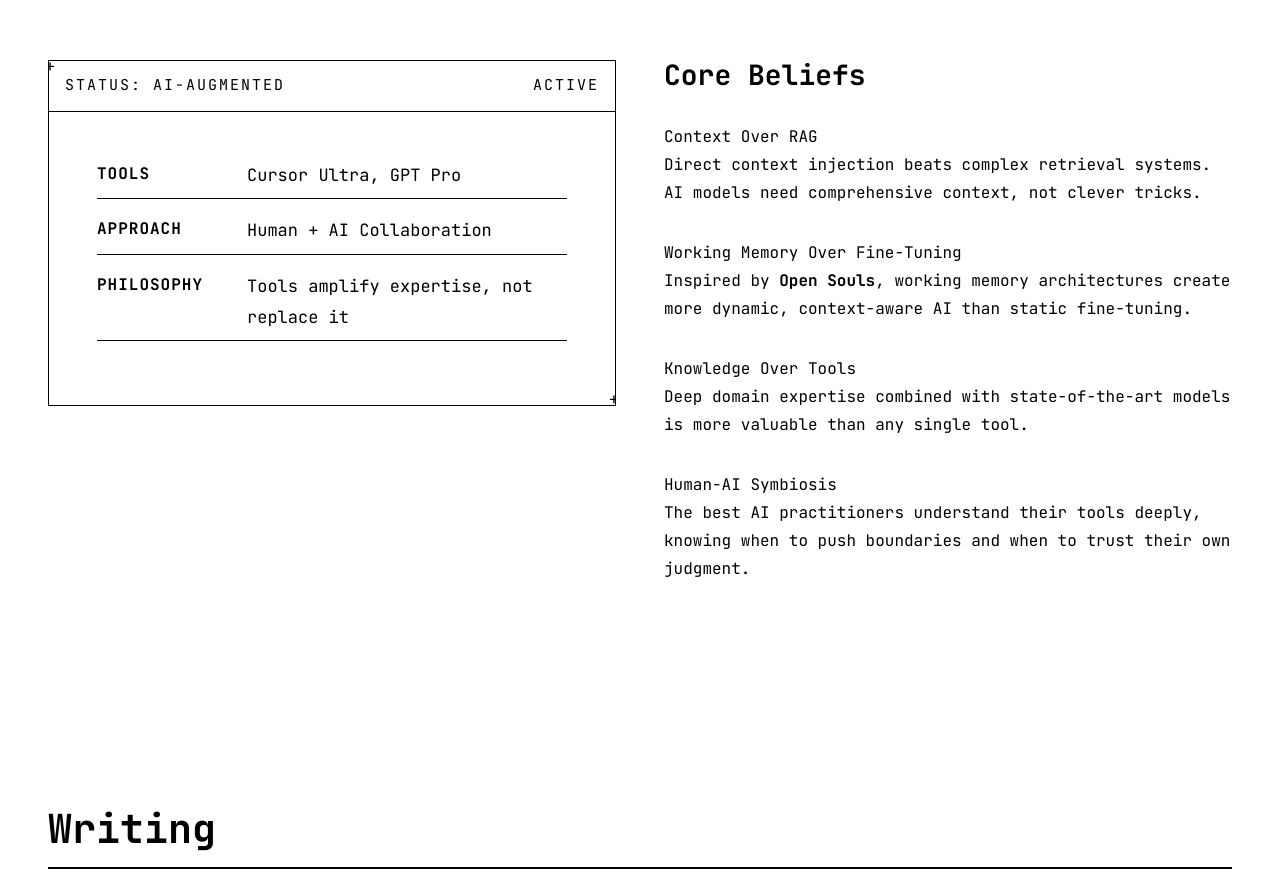
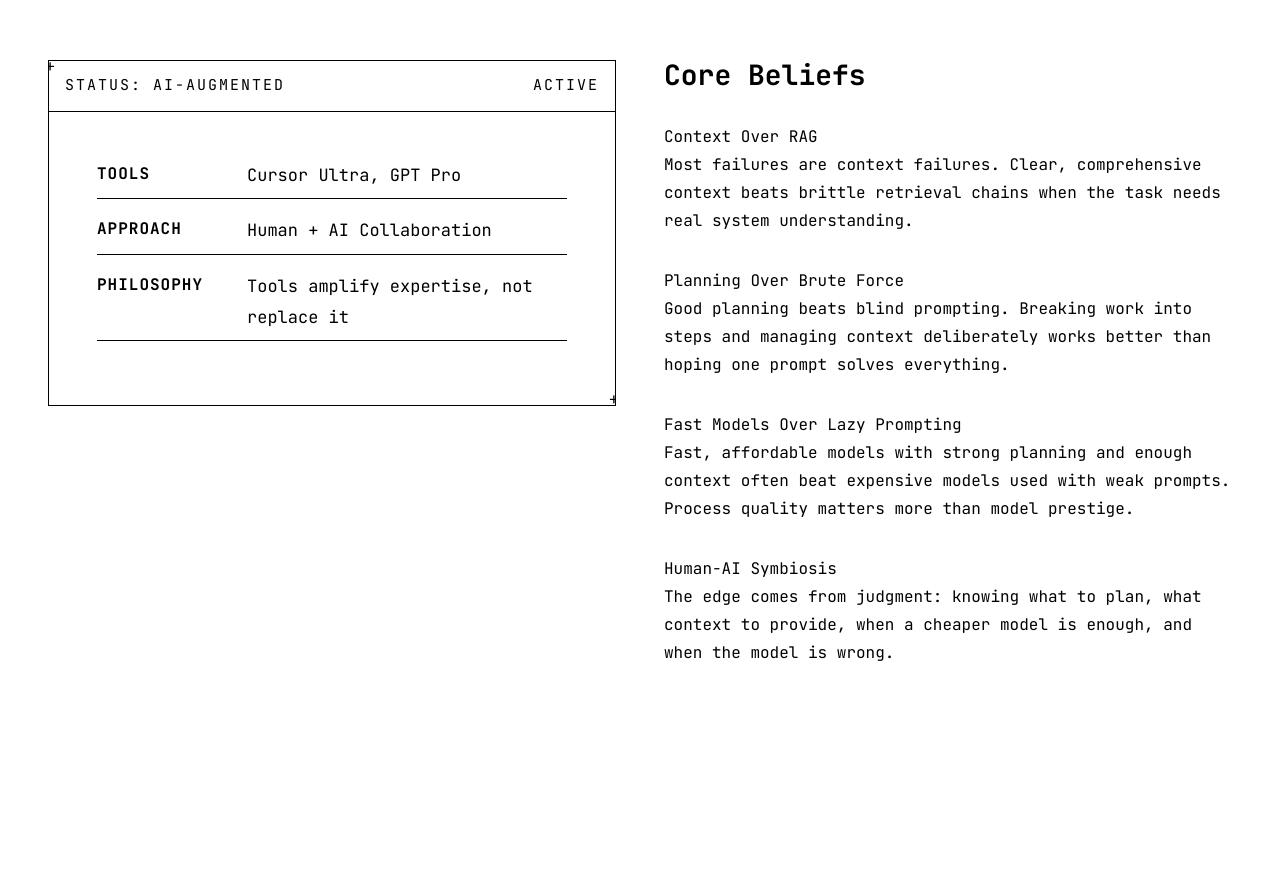
Before and after one commit to SeloSlav/my-resume, a Next.js app: page / in a window 1280 px wide. Shown: the part 5580-6473 px from the top of the page. Built offline with nearby package versions, Linux system fonts and the light colour scheme.

Commit message:
refactor content descriptions and update belief display logic in Home component

```diff
--- a/app/config/content.ts
+++ b/app/config/content.ts
@@ -479,28 +479,28 @@ export const content = {
             simple: "Context Over RAG"
           },
           description: {
-            tech: "File search and direct context injection beats RAG architectures. LLMs need massive amounts of CONTEXT, not clever retrieval tricks.",
-            simple: "Direct context injection beats complex retrieval systems. AI models need comprehensive context, not clever tricks."
+            tech: "Most failures are context failures. Bigger, cleaner context windows beat brittle retrieval chains when the task actually requires system-level understanding.",
+            simple: "Most failures are context failures. Clear, comprehensive context beats brittle retrieval chains when the task needs real system understanding."
           }
         },
         {
           title: {
-            tech: "> WORKING_MEMORY > FINE_TUNING",
-            simple: "Working Memory Over Fine-Tuning"
+            tech: "> PLANNING > BRUTE_FORCE",
+            simple: "Planning Over Brute Force"
           },
           description: {
-            tech: "Inspired by Open Souls, working memory architectures create more dynamic, context-aware AI than static fine-tuning.",
-            simple: "Working memory architectures create more dynamic, context-aware AI than static fine-tuning."
+            tech: "Good planning beats blind prompting. Breaking work into steps, defining constraints, and managing context deliberately produces better results than hoping a single prompt will reason its way through.",
+            simple: "Good planning beats blind prompting. Breaking work into steps and managing context deliberately works better than hoping one prompt solves everything."
           }
         },
         {
           title: {
-            tech: "> KNOWLEDGE > TOOLS",
-            simple: "Knowledge Over Tools"
+            tech: "> FAST_MODELS > LAZY_PROMPTS",
+            simple: "Fast Models Over Lazy Prompting"
           },
           description: {
-            tech: "MCP tools are overrated. Deep domain expertise + leveraging SOTA models correctly is the clearest path to AI domination.",
-            simple: "Deep domain expertise combined with state-of-the-art models is more valuable than any single tool."
+            tech: "Fast, cheap models with strong planning and enough context often outperform expensive reasoning models used with low-effort prompting. Process quality matters more than model prestige.",
+            simple: "Fast, affordable models with strong planning and enough context often beat expensive models used with weak prompts. Process quality matters more than model prestige."
           }
         },
         {
@@ -509,8 +509,8 @@ export const content = {
             simple: "Human-AI Symbiosis"
           },
           description: {
-            tech: "The best AI practitioners don't just use tools. They understand them deeply, know when to push boundaries, and when to trust their own judgment over the model's.",
-            simple: "The best AI practitioners understand their tools deeply, knowing when to push boundaries and when to trust their own judgment."
+            tech: "The edge comes from operator judgment: knowing what to plan, what context to supply, when to use a cheaper model, and when the model is confidently wrong.",
+            simple: "The edge comes from judgment: knowing what to plan, what context to provide, when a cheaper model is enough, and when the model is wrong."
           }
         }
       ]
--- a/app/page.tsx
+++ b/app/page.tsx
@@ -390,13 +390,7 @@ export default function Home() {
                   {c.aiPhilosophy.beliefs.items.map((belief, i) => (
                     <p key={i} className="text-small mb-4 leading-loose">
                       <span className="text-primary font-bold">{getContent(belief.title, mode)}</span><br/>
-                      {i === 1 ? (
-                        <>
-                          Inspired by <a href="https://github.com/opensouls/opensouls" target="_blank" rel="noopener noreferrer" className="text-primary">Open Souls</a>, {getContent(belief.description, mode).replace('Inspired by Open Souls, ', '').replace('Working memory architectures create more dynamic, context-aware AI than static fine-tuning.', 'working memory architectures create more dynamic, context-aware AI than static fine-tuning.')}
-                        </>
-                      ) : (
-                        getContent(belief.description, mode)
-                      )}
+                      {getContent(belief.description, mode)}
                     </p>
                   ))}
                 </div>
```
